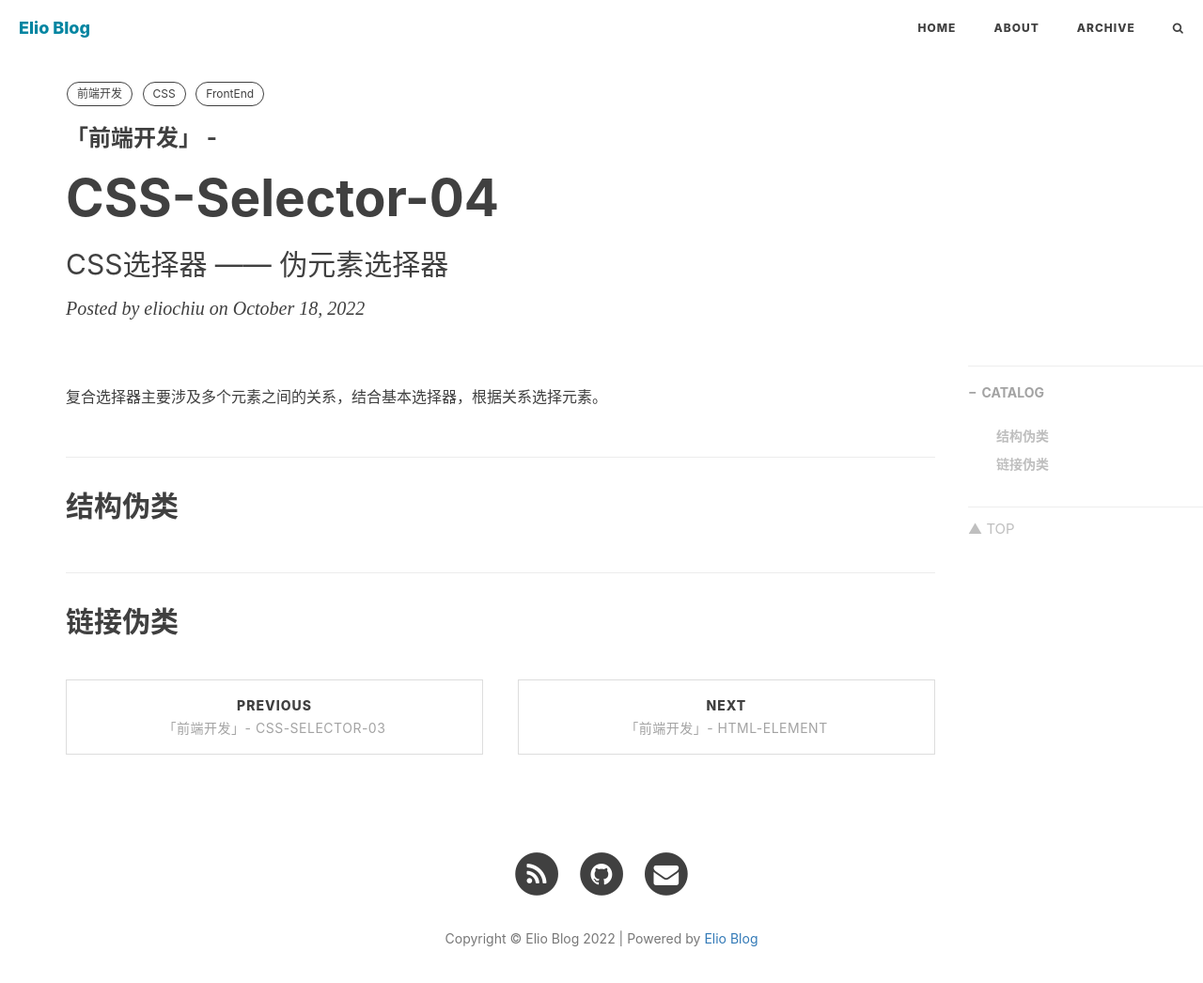
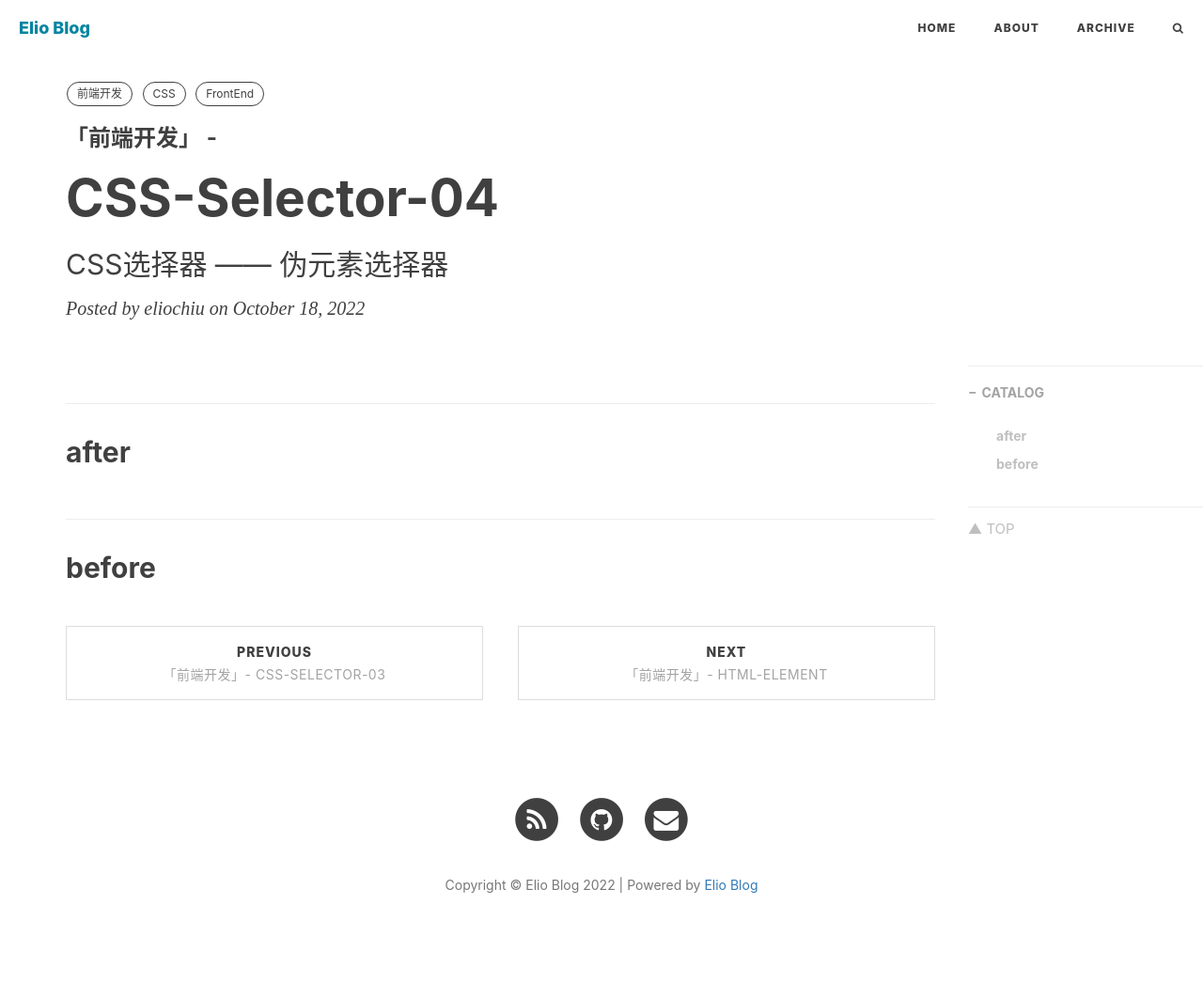
Before and after one commit to eliochiu/eliochiu.github.io, a Jekyll site: the page built from _posts/frontend/css/2022-10-18-frontend-css-Selector-04.md, in a window 1280 px wide and 1103 px high. Shown: the top 1046 px of the window at 94% size. Built offline with Jekyll 4.4.1, drawn with Linux system fonts in a browser that asks for light colours; nearby versions of some CDN libraries; comment, search, counter and statistics services are not loaded.

Commit message:
add css-selector

```diff
--- a/_posts/frontend/css/2022-10-18-frontend-css-Selector-04.md
+++ b/_posts/frontend/css/2022-10-18-frontend-css-Selector-04.md
@@ -16,10 +16,8 @@ katex: true
 
 
 
-复合选择器主要涉及多个元素之间的关系，结合基本选择器，根据关系选择元素。
-
-## 结构伪类
+## after
 
 
 
-## 链接伪类
+## before
```
